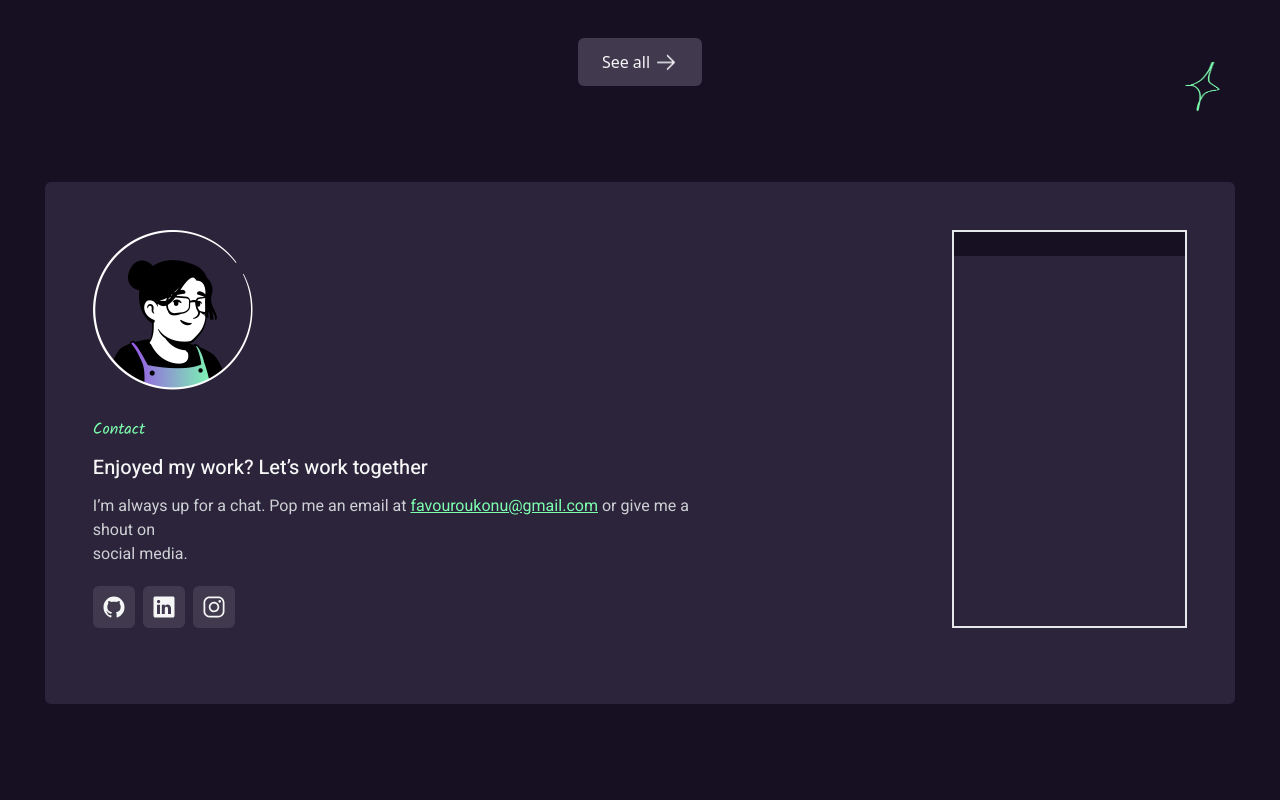
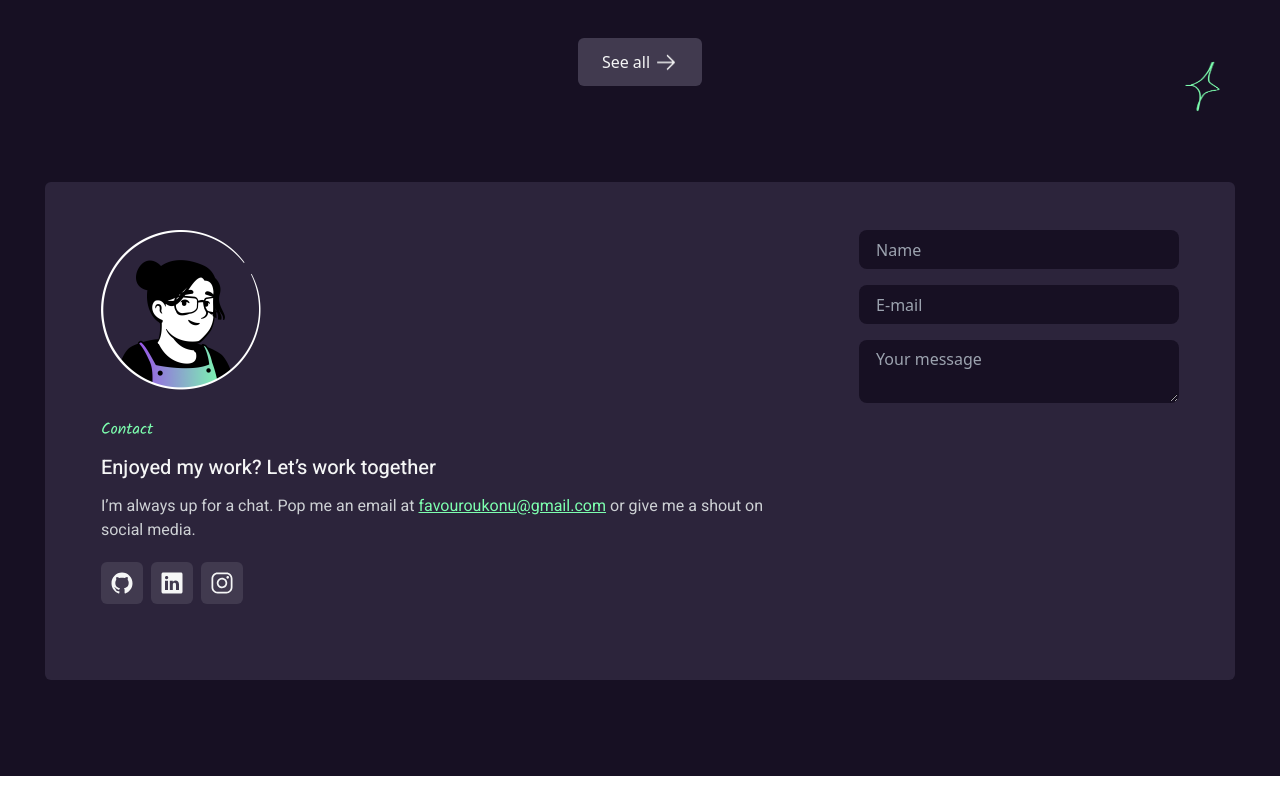
Before and after one commit to Thatgirl9/Favour-Portfolio, a React (Vite) app: page / in a window 1280 px wide. Shown: the part 1669-2469 px from the top of the page. After the commit the page ends 2445 px from the top, so only its background shows below. Built offline with nearby package versions, Linux system fonts and the light colour scheme.

Commit message:
Feat:Contact Second Article added

```diff
--- a/src/components/ContactMe/Contact.jsx
+++ b/src/components/ContactMe/Contact.jsx
@@ -5,7 +5,7 @@ const ContactMe = () => {
   return (
     <section id="contact" className="flex justify-center pb-[4em] lg:pb-[6em]">
       <main className="bg-surfacePrimary lg:w-[93%] w-full rounded-md px-[1.5em] py-[3em] md:p-[3em] md:pb-[4.7em] flex justify-center items-center">
-        <div className="flex lg:flex-row flex-col gap-[15em]">
+        <div className="flex lg:flex-row flex-col gap-[6em]">
           {/* First Div with Image */}
           <article className="flex flex-col gap-7">
             {/* Image */}
@@ -93,9 +93,25 @@ const ContactMe = () => {
           </article>
 
           {/* Second Div with Form */}
-          <article className="border-2">
-            <form action="">
-              <input type="name" className="bg-surfaceBackground " />
+          <article className=" ">
+            <form action="" className="flex flex-col gap-[1em]">
+              <input
+                type="name"
+                className="bg-surfaceBackground px-[1em] py-[0.4em] rounded-lg text-textSecondary lg:w-[20em] w-full border-[1.5px] border-transparent hover:border-secondaryBrand focus:outline-none"
+                placeholder="Name"
+              />
+
+              <input
+                type="email"
+                className="bg-surfaceBackground px-[1em] py-[0.4em] rounded-lg text-textSecondary lg:w-[20em] w-full border-[1.5px] border-transparent hover:border-secondaryBrand focus:outline-none"
+                placeholder="E-mail"
+              />
+
+              <textarea
+                type="text"
+                className="bg-surfaceBackground px-[1em] py-[0.4em] rounded-lg text-textSecondary lg:w-[20em] w-full border-[1.5px] border-transparent hover:border-secondaryBrand focus:outline-none"
+                placeholder="Your message"
+              ></textarea>
             </form>
           </article>
         </div>
```
